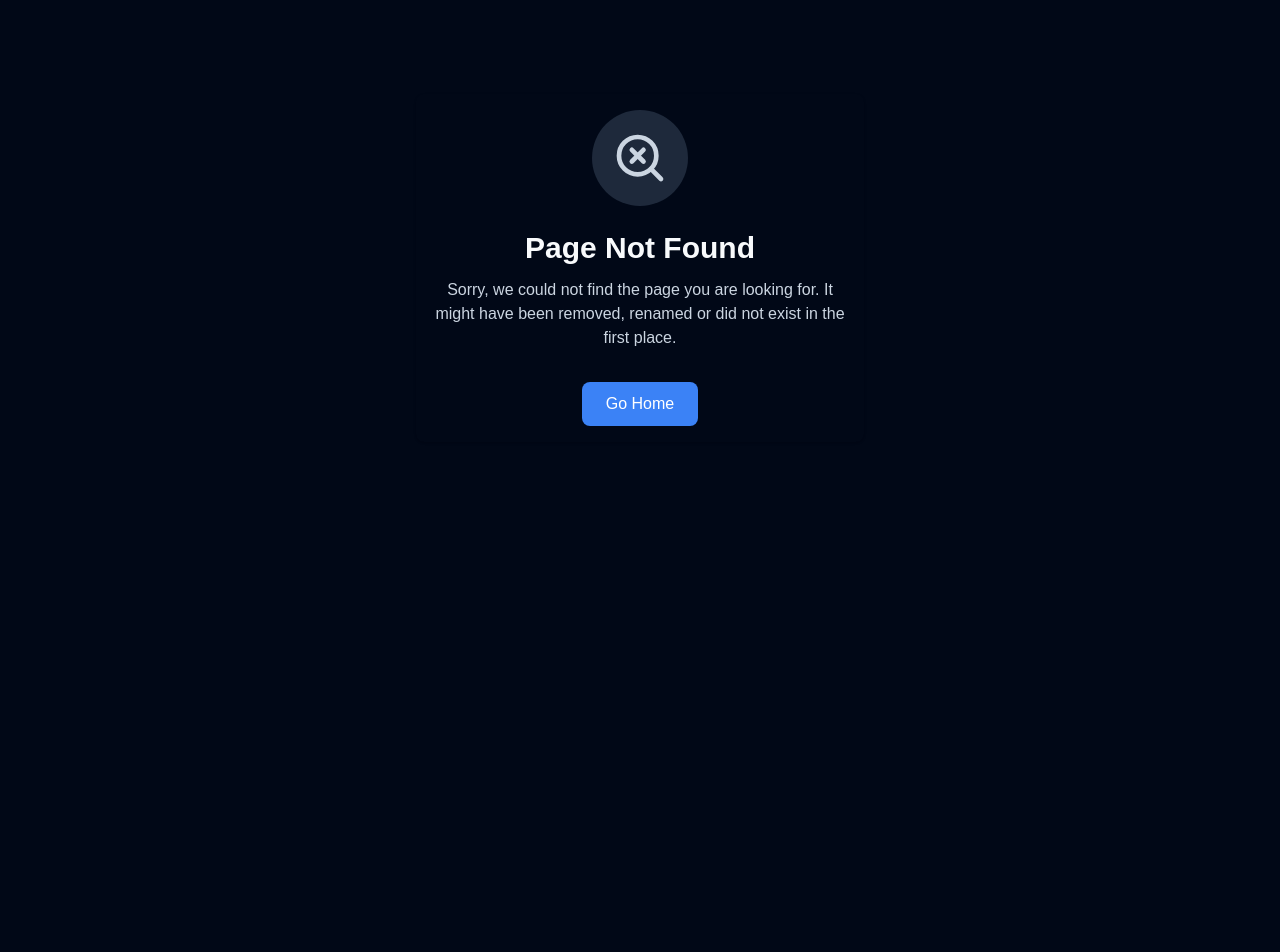
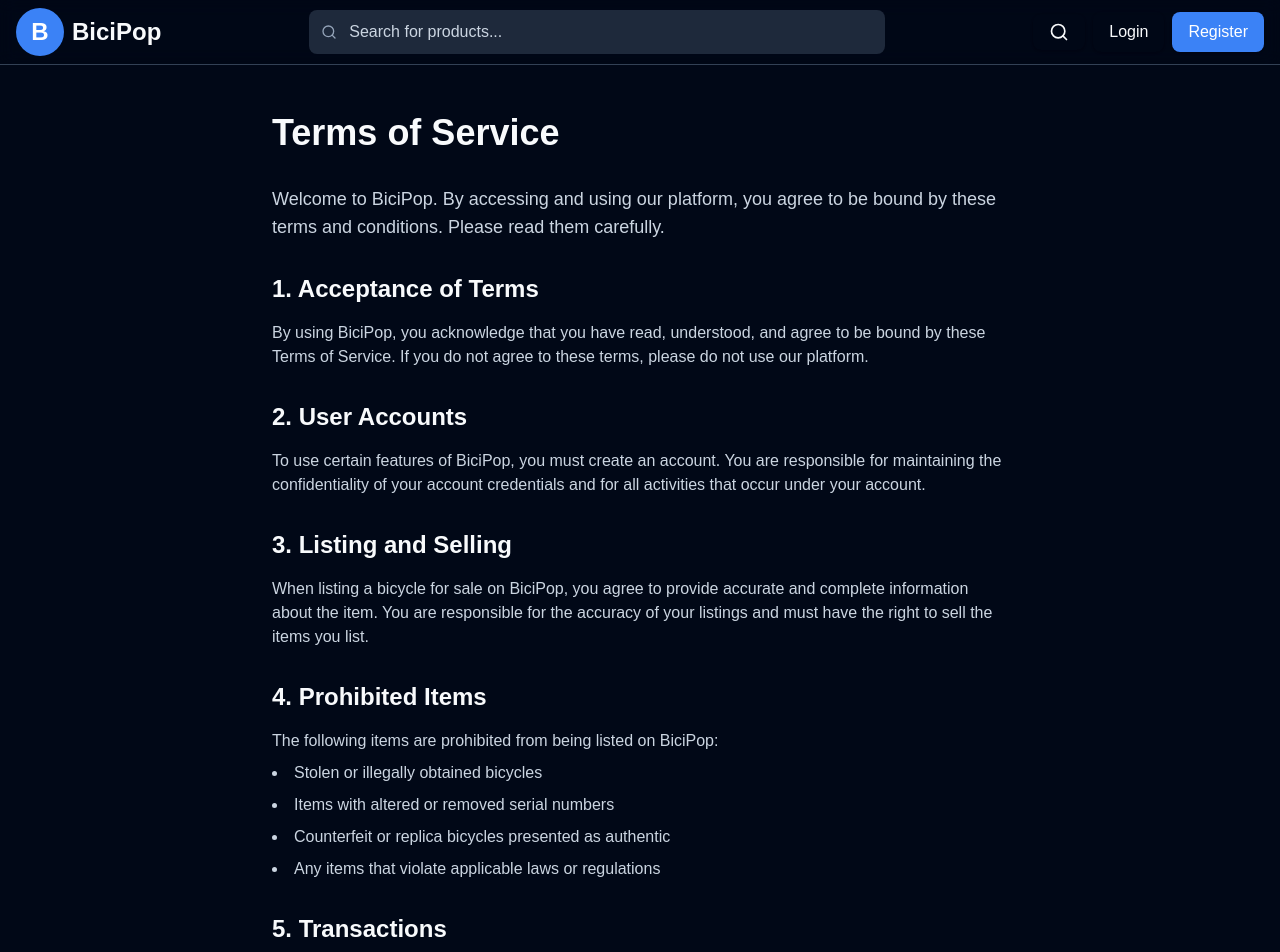
Before and after one commit to AlexAlgarate/bicipop, a Next.js app: page /terms in a window 1280 px wide. Before the commit this address had no page. Shown: the top 952 px of the page. Before the commit the page ends 800 px from the top, so only its background shows below. Built offline with nearby package versions, Linux system fonts and the light colour scheme; no server answers.

Commit message:
about and terms page

```diff
--- /dev/null
+++ b/src/app/(public)/about/page.tsx
@@ -0,0 +1,61 @@
+import type { Metadata } from 'next';
+
+export const metadata: Metadata = {
+  title: 'About Us - BiciPop',
+  description: 'Learn more about BiciPop, the best place to buy and sell second-hand bicycles.',
+};
+
+export default function AboutPage() {
+  return (
+    <div className="container mx-auto px-4 py-12 max-w-3xl">
+      <h1 className="text-4xl font-bold text-foreground mb-8">About BiciPop</h1>
+
+      <div className="space-y-6 text-muted-foreground">
+        <p className="text-lg leading-relaxed">
+          Welcome to <strong className="text-foreground">BiciPop</strong>, the premier
+          marketplace for buying and selling second-hand bicycles. We connect cycling
+          enthusiasts with quality pre-owned bikes in a safe and reliable platform.
+        </p>
+
+        <section className="pt-4">
+          <h2 className="text-2xl font-semibold text-foreground mb-4">Our Mission</h2>
+          <p>
+            Our mission is to promote sustainable mobility by making quality bicycles
+            accessible to everyone. We believe that cycling is not just a sport or
+            hobby, but a way of life that benefits both individuals and the environment.
+          </p>
+        </section>
+
+        <section className="pt-4">
+          <h2 className="text-2xl font-semibold text-foreground mb-4">Why Choose BiciPop?</h2>
+          <ul className="list-disc list-inside space-y-2">
+            <li>Verified sellers with transparent ratings</li>
+            <li>Secure payment and transaction system</li>
+            <li>Wide variety of bicycles for all levels</li>
+            <li>Community of cycling enthusiasts</li>
+            <li>Eco-friendly approach to cycling</li>
+          </ul>
+        </section>
+
+        <section className="pt-4">
+          <h2 className="text-2xl font-semibold text-foreground mb-4">Join Our Community</h2>
+          <p>
+            Whether you&apos;re looking to sell your current bike or find your perfect
+            ride, BiciPop is the place for you. Join thousands of cyclists who have already
+            discovered the joy of buying and selling on our platform.
+          </p>
+        </section>
+
+        <section className="pt-8">
+          <h2 className="text-2xl font-semibold text-foreground mb-4">Contact Us</h2>
+          <p>
+            Have questions? We&apos;d love to hear from you. Reach out to us at{' '}
+            <a href="mailto:hello@bicipop.com" className="text-primary hover:underline">
+              hello@bicipop.com
+            </a>
+          </p>
+        </section>
+      </div>
+    </div>
+  );
+}
--- /dev/null
+++ b/src/app/(public)/terms/page.tsx
@@ -0,0 +1,156 @@
+import type { Metadata } from 'next';
+
+export const metadata: Metadata = {
+  title: 'Terms of Service - BiciPop',
+  description: 'Read the terms and conditions of using BiciPop marketplace.',
+};
+
+export default function TermsPage() {
+  return (
+    <div className="container mx-auto px-4 py-12 max-w-3xl">
+      <h1 className="text-4xl font-bold text-foreground mb-8">Terms of Service</h1>
+
+      <div className="space-y-8 text-muted-foreground">
+        <p className="text-lg">
+          Welcome to BiciPop. By accessing and using our platform, you agree to be
+          bound by these terms and conditions. Please read them carefully.
+        </p>
+
+        <section>
+          <h2 className="text-2xl font-semibold text-foreground mb-4">
+            1. Acceptance of Terms
+          </h2>
+          <p>
+            By using BiciPop, you acknowledge that you have read, understood, and
+            agree to be bound by these Terms of Service. If you do not agree to these
+            terms, please do not use our platform.
+          </p>
+        </section>
+
+        <section>
+          <h2 className="text-2xl font-semibold text-foreground mb-4">
+            2. User Accounts
+          </h2>
+          <p>
+            To use certain features of BiciPop, you must create an account. You are
+            responsible for maintaining the confidentiality of your account credentials and for all
+            activities that occur under your account.
+          </p>
+        </section>
+
+        <section>
+          <h2 className="text-2xl font-semibold text-foreground mb-4">
+            3. Listing and Selling
+          </h2>
+          <p>
+            When listing a bicycle for sale on BiciPop, you agree to provide accurate
+            and complete information about the item. You are responsible for the
+            accuracy of your listings and must have the right to sell the items you
+            list.
+          </p>
+        </section>
+
+        <section>
+          <h2 className="text-2xl font-semibold text-foreground mb-4">
+            4. Prohibited Items
+          </h2>
+          <p>
+            The following items are prohibited from being listed on BiciPop:
+          </p>
+          <ul className="list-disc list-inside space-y-2 mt-2">
+            <li>Stolen or illegally obtained bicycles</li>
+            <li>Items with altered or removed serial numbers</li>
+            <li>Counterfeit or replica bicycles presented as authentic</li>
+            <li>Any items that violate applicable laws or regulations</li>
+          </ul>
+        </section>
+
+        <section>
+          <h2 className="text-2xl font-semibold text-foreground mb-4">
+            5. Transactions
+          </h2>
+          <p>
+            All transactions on BiciPop are between buyers and sellers. BiciPop
+            acts as a platform to facilitate these transactions but does not guarantee
+            the quality, safety, or legality of listed items.
+          </p>
+        </section>
+
+        <section>
+          <h2 className="text-2xl font-semibold text-foreground mb-4">
+            6. User Conduct
+          </h2>
+          <p>You agree not to:</p>
+          <ul className="list-disc list-inside space-y-2 mt-2">
+            <li>Post false, misleading, or fraudulent listings</li>
+            <li>Engage in any illegal activity</li>
+            <li>Harass, abuse, or harm other users</li>
+            <li>Impersonate any person or entity</li>
+            <li>Attempt to circumvent any security measures</li>
+          </ul>
+        </section>
+
+        <section>
+          <h2 className="text-2xl font-semibold text-foreground mb-4">
+            7. Intellectual Property
+          </h2>
+          <p>
+            All content on BiciPop, including logos, designs, and software, is the
+            property of BiciPop or its licensors. You may not copy, modify, or
+            distribute any content from our platform without our written consent.
+          </p>
+        </section>
+
+        <section>
+          <h2 className="text-2xl font-semibold text-foreground mb-4">
+            8. Disclaimer of Warranties
+          </h2>
+          <p>
+            BiciPop is provided &quot;as is&quot; and &quot;as available&quot; without
+            warranties of any kind, either express or implied. We do not warrant
+            that the platform will be uninterrupted or error-free.
+          </p>
+        </section>
+
+        <section>
+          <h2 className="text-2xl font-semibold text-foreground mb-4">
+            9. Limitation of Liability
+          </h2>
+          <p>
+            BiciPop shall not be liable for any indirect, incidental, special,
+            consequential, or punitive damages arising out of your use of the
+            platform.
+          </p>
+        </section>
+
+        <section>
+          <h2 className="text-2xl font-semibold text-foreground mb-4">
+            10. Changes to Terms
+          </h2>
+          <p>
+            We reserve the right to modify these terms at any time. Your continued
+            use of BiciPop after any changes indicates your acceptance of the
+            new terms.
+          </p>
+        </section>
+
+        <section>
+          <h2 className="text-2xl font-semibold text-foreground mb-4">
+            11. Contact Information
+          </h2>
+          <p>
+            If you have any questions about these Terms of Service, please contact
+            us at{' '}
+            <a href="mailto:hello@bicipop.com" className="text-primary hover:underline">
+              hello@bicipop.com
+            </a>
+          </p>
+        </section>
+
+        <p className="pt-4 text-sm">
+          Last updated: {new Date().toLocaleDateString('en-US', { year: 'numeric', month: 'long', day: 'numeric' })}
+        </p>
+      </div>
+    </div>
+  );
+}
```
